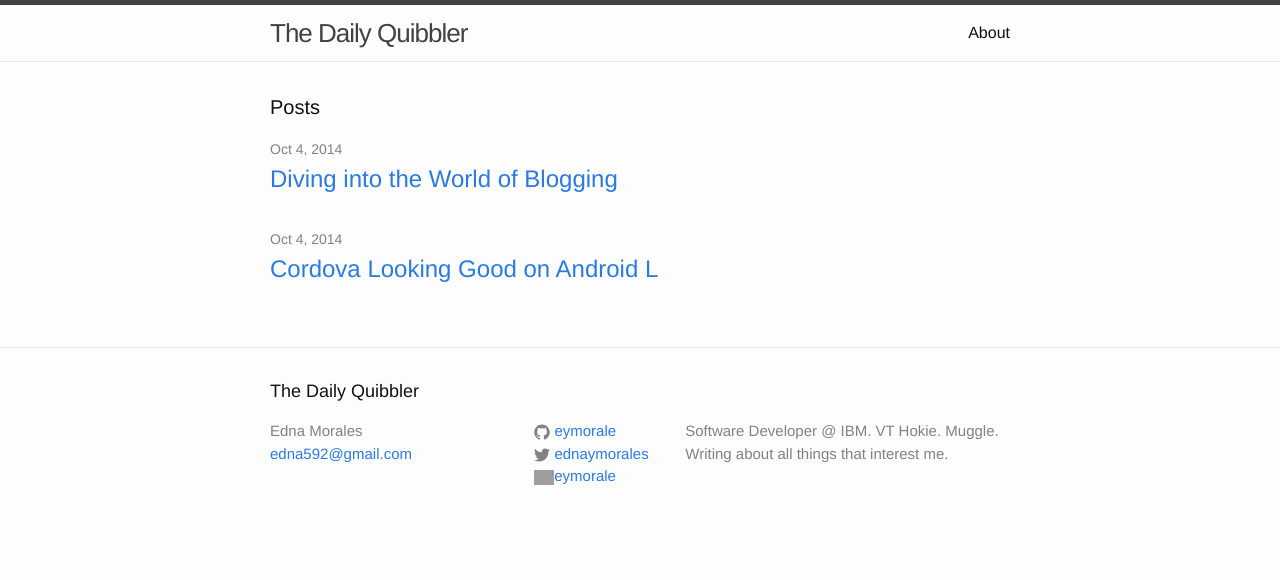
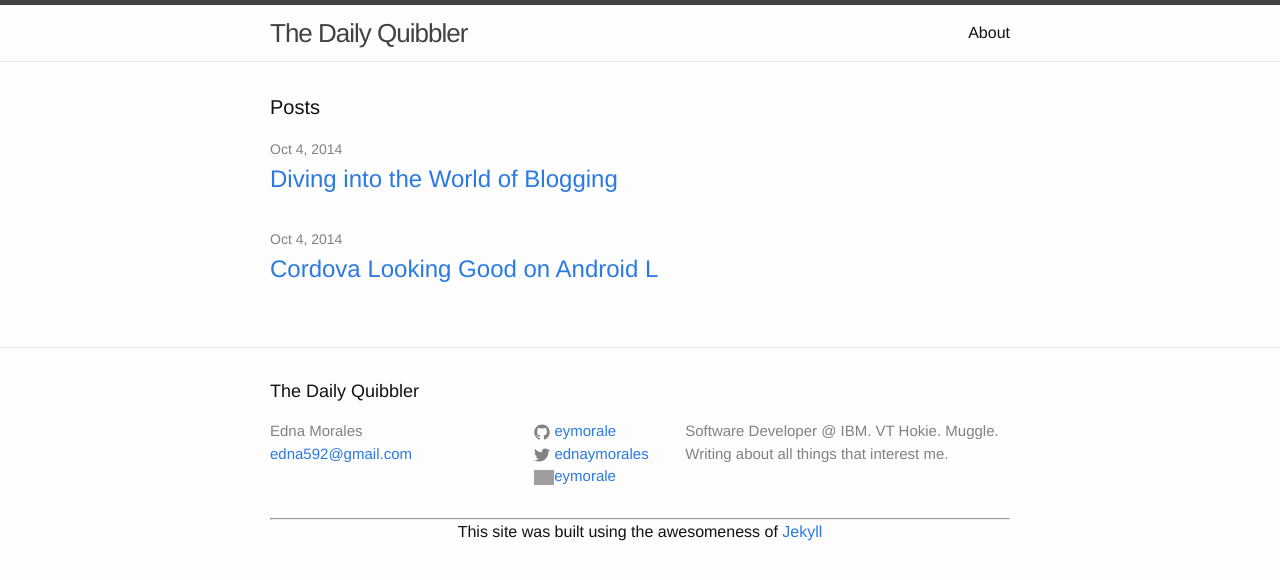
Before and after one commit to eymorale/eymorale.github.io, a Jekyll site: the page built from index.html, in a window 1280 px wide. Shown: the top 580 px of the page. Built offline with Jekyll 4.4.1, drawn with Linux system fonts in a browser that asks for light colours; grey boxes are pictures that could not be loaded.

Commit message:
add jekyll reference in the footer

```diff
--- a/_includes/footer.html
+++ b/_includes/footer.html
@@ -57,6 +57,11 @@
       </div>
     </div>
 
+    <hr>
+    <div align="center">
+      This site was built using the awesomeness of <a href="http://jekyllrb.com/">Jekyll</a>
+    </div>
+
   </div>
 
 </footer>
```
